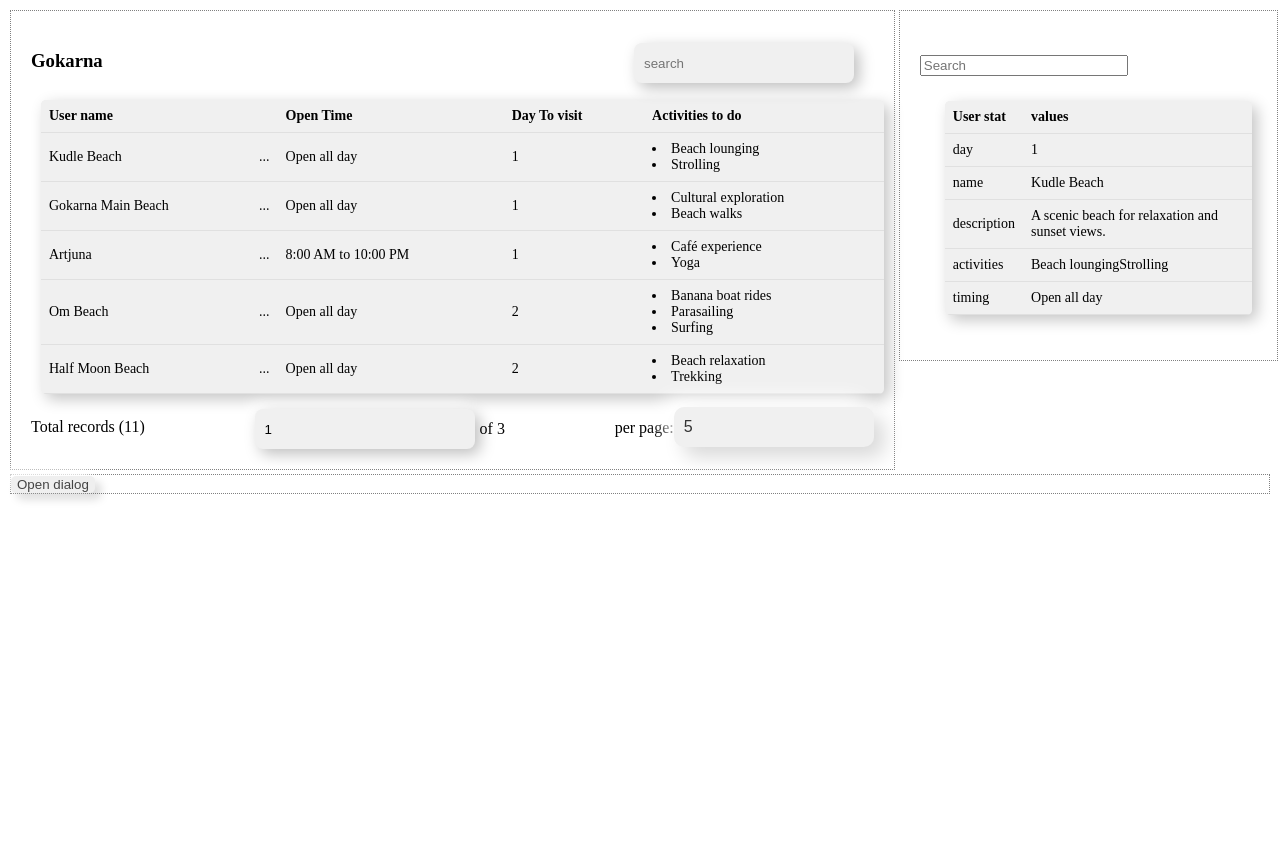
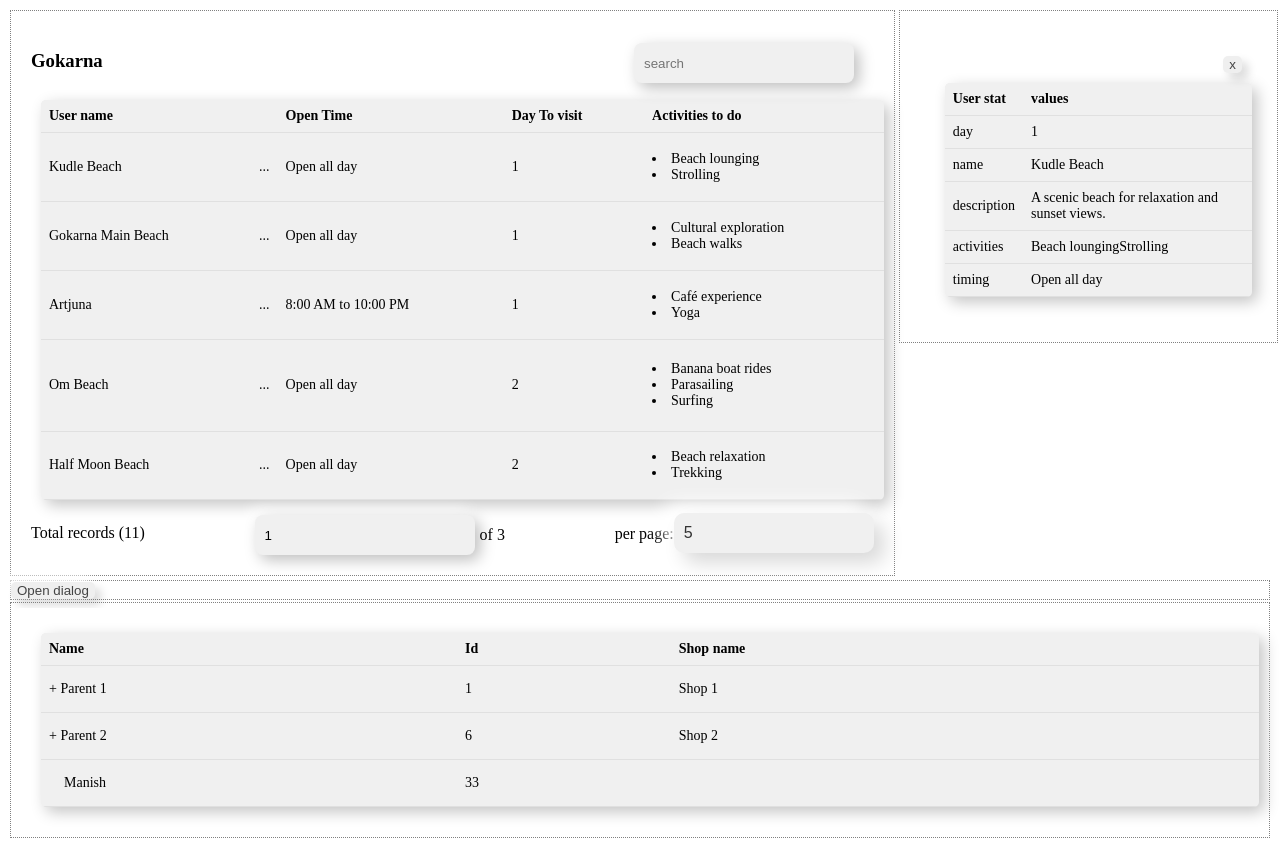
Before and after one commit to manish774/maxreact, a React app in the folder Common/: page / in a window 1280 px wide. Before the commit the page ends 800 px from the top, so only its background shows below. Built offline with nearby package versions, Linux system fonts and the light colour scheme.

Commit message:
Table tree updated: new

```diff
--- a/Common/src/App.tsx
+++ b/Common/src/App.tsx
@@ -1,15 +1,14 @@
-import React, { useEffect, useMemo, useState } from "react";
-import DATA from "./mocks/data.json";
+import { useState } from "react";
 import trip from "./mocks/Trip.json";
 import "./style.css";
-import Table from "./components/Table";
+import Table from "./components/Table/Table";
 import Cards from "./components/Cards";
-import { ColumnProps, tableConfig } from "./Model/Default";
+import { tableConfig } from "./Model/Default";
 import "./Neu/default.scss";
 import Modal from "./components/Modal/Modal";
-import Select from "./components/generic/Select";
 import { Resizable } from "re-resizable";
-
+import Tree from "./components/Tree/Tree";
+import TreeData from "./mocks/Tree.json";
 const App = () => {
   const [selectedRow, setSelectedRow] = useState(trip[0]);
   const [data, setData] = useState(trip);
@@ -99,6 +98,7 @@ const App = () => {
     paginationRequired: true,
     showHeaderCount: false,
     title: <h3>Gokarna </h3>,
+    minHeight: "400px",
     columns: [
       {
         id: "name",
@@ -141,6 +141,12 @@ const App = () => {
   const selectHandler = (e: any) => {
     console.log(e);
   };
+  // ____________________Tree______________--
+  const treeConfig: tableConfig = {
+    title: "Tree Table",
+    columns: [{ id: "name", name: "Name" }],
+  };
+  //____________________________________________
   return (
     <>
       <div
@@ -171,6 +177,7 @@ const App = () => {
             <Cards
               dictionary={selectedRow}
               listHeading={{ name: "User stat", value: "values" }}
+              enableCloseAction={true}
             />
           )}
         </Resizable>
@@ -179,6 +186,9 @@ const App = () => {
         <button onClick={openDialog}>Open dialog</button>
         <Modal isDialogOpen={dialogState} />
       </Resizable>
+      <Resizable style={{ border: "1px dotted gray", margin: "2px" }}>
+        <Tree records={TreeData} config={treeConfig} pageSize={10} />
+      </Resizable>
     </>
   );
 };
--- a/Common/src/Model/Default.ts
+++ b/Common/src/Model/Default.ts
@@ -3,9 +3,10 @@ export type ThemeMode = "dark" | "light";
 export interface tableConfig {
   paginationRequired?: boolean;
   mode?: ThemeMode;
-  title: JSX.Element;
+  title: string | JSX.Element;
   columns: ColumnProps[];
   showHeaderCount?: boolean;
+  minHeight?: string;
 }
 
 export interface HoverActionProp {
--- a/Common/src/components/Cards.tsx
+++ b/Common/src/components/Cards.tsx
@@ -1,5 +1,5 @@
 import React, { useEffect, useState } from "react";
-import "./Table.scss";
+import "./generic/Table/Table.scss";
 import Input from "./generic/Input";
 import { searchFromDictionary } from "../utils/Index";
 interface CardProps {
@@ -60,23 +60,13 @@ const Cards = ({
     setDataObject("");
   };
 
-  const onSearch = (e: any) => {
-    const currentObject = structuredClone(dataObject);
-    const valuesFound = searchFromDictionary(
-      currentObject,
-      e?.target?.value || ""
-    );
-    setDataObject(valuesFound);
-  };
   return (
     dataObject && (
       <div className="table-container">
         <div>
           <h3>{title}</h3>
         </div>
-        <div>
-          <Input onchangeHandler={onSearch} value={""} placeholder="Search" />
-        </div>
+
         <div style={{ padding: "5px", margin: "10px" }}>
           {enableCloseAction && (
             <div style={{ textAlign: "right" }}>
--- a/Common/src/components/Table.tsx
+++ b/Common/src/components/Table/Table.tsx
@@ -1,18 +1,17 @@
 import React, { useCallback, useEffect, useMemo, useState } from "react";
-import { selectSubarray, sortRecords } from "../utils/Index";
-import "./Table.scss";
-import "../Neu/default.scss";
-import { paginationOptions } from "../utils/TableUtils";
-import { ASC, DESC } from "../utils/Index";
+import { selectSubarray, sortRecords } from "../../utils/Index";
+import "../generic/Table/Table.scss";
+import "../../Neu/default.scss";
+import { paginationOptions } from "../../utils/TableUtils";
+import { ASC, DESC } from "../../utils/Index";
 
-import { TableProps, ColumnProps, ThemeMode } from "../Model/Default";
+import { TableProps, ColumnProps, ThemeMode } from "../../Model/Default";
 import TableRows from "./TableRows";
-import { useDebounce } from "../hooks/hooks";
-import Toggle from "./Toggle";
-import Input from "./generic/Input";
-import Select from "./generic/Select";
+import { useDebounce } from "../../hooks/hooks";
+import Toggle from "../Toggle";
+import Input from "../generic/Input";
+import Select from "../generic/Select";
 
-// import icon from "../Assets/icons/loader.gif";
 const Table = ({ records, config }: TableProps) => {
   const [currentPagination, setCurrentPagination] = useState<any>(1);
   const [currentRecord, setCurrentRecords] = useState<any>([]);
@@ -192,7 +191,7 @@ const Table = ({ records, config }: TableProps) => {
         </div>
       </div>
       <div className="table-main">
-        <table>
+        <table style={{ minHeight: config?.minHeight || "" }}>
           <thead>
             <tr>{columnNames}</tr>
           </thead>
--- a/Common/src/components/TableRows.tsx
+++ b/Common/src/components/Table/TableRows.tsx
@@ -1,5 +1,5 @@
 import React, { useState, useEffect, useRef } from "react";
-import { ColumnProps } from "../Model/Default";
+import { ColumnProps } from "../../Model/Default";
 
 interface RowProps {
   record: any;
--- /dev/null
+++ b/Common/src/components/Tree/Tree.tsx
@@ -0,0 +1,58 @@
+// Tree.jsx
+import React, { useState } from "react";
+import TreeRows from "./TreeRows";
+import "../generic/Table/Table.scss";
+import "../../Neu/default.scss";
+import { TableProps } from "../../Model/Default";
+
+const Tree = ({ records, config, pageSize }: TableProps) => {
+  const [expandedRows, setExpandedRows] = useState<any>([]);
+  const { columns, title } = config;
+
+  const toggleExpand = (index: any) => {
+    if (expandedRows.includes(index)) {
+      setExpandedRows(expandedRows.filter((i: any) => i !== index));
+    } else {
+      setExpandedRows([...expandedRows, index]);
+    }
+  };
+
+  const prepareTreeRows = (data: any, isChildren: any, depth: any) => {
+    return data.map((d: any, index: number) => {
+      const isRowExpanded = expandedRows.includes(`${depth}_${index}`);
+      return (
+        <React.Fragment key={`${depth}_${index}`}>
+          <TreeRows
+            rowData={d}
+            depth={depth}
+            isExpanded={isRowExpanded}
+            onToggleExpand={() => toggleExpand(`${depth}_${index}`)}
+            index={`${depth}_${index}`}
+          />
+          {isRowExpanded &&
+            d?.children &&
+            prepareTreeRows(d?.children, true, depth + 10)}
+        </React.Fragment>
+      );
+    });
+  };
+
+  const tableRows = prepareTreeRows(records, false, 0);
+
+  const table = (
+    <table>
+      <thead>
+        <tr>
+          <th>Name</th>
+          <th>Id</th>
+          <th>Shop name</th>
+        </tr>
+      </thead>
+      <tbody>{tableRows}</tbody>
+    </table>
+  );
+
+  return <div className={`table-container`}>{table}</div>;
+};
+
+export default Tree;
--- /dev/null
+++ b/Common/src/components/Tree/TreeRows.tsx
@@ -0,0 +1,37 @@
+// TreeRows.jsx
+import React from "react";
+
+const TreeRows = ({
+  rowData,
+  depth,
+  isExpanded,
+  onToggleExpand,
+  index,
+}: any) => {
+  return (
+    <tr>
+      <td width={"400px"} height={"30px"}>
+        <span
+          style={{
+            marginLeft: rowData?.children ? `${depth}px` : `${depth}px`,
+          }}
+        >
+          <span
+            onClick={onToggleExpand}
+            data-id={index}
+            style={{ cursor: "pointer" }}
+          >
+            {rowData?.children && (isExpanded ? "- " : "+ ")}
+          </span>
+          <span style={{ marginLeft: rowData?.children ? "0px" : "15px" }}>
+            {rowData?.name}
+          </span>
+        </span>
+      </td>
+      <td>{rowData?.id}</td>
+      <td>{rowData?.shopName}</td>
+    </tr>
+  );
+};
+
+export default TreeRows;
--- /dev/null
+++ b/Common/src/mocks/Tree.json
@@ -0,0 +1,71 @@
+[
+  {
+    "id": 1,
+    "name": "Parent 1",
+    "shopName": "Shop 1",
+    "children": [
+      {
+        "id": 2,
+        "name": "Child 1.1",
+        "shopName": "Shop 1",
+        "children": [
+          { "id": 3, "name": "Grandchild 1.1.1", "shopName": "Shop 1" },
+          {
+            "id": 4,
+            "name": "Grandchild 1.1.2",
+            "shopName": "Shop 1",
+            "children": [
+              {
+                "id": 3,
+                "name": "Grandchild 1.1.1.1",
+                "shopName": "Shop 1",
+                "children": [
+                  {
+                    "id": 3,
+                    "name": "Grandchild 1.1.1.1.1",
+                    "shopName": "Shop 1",
+                    "children": [{ "id": 22, "name": "Grandchild 1.1.1.1.1.1" }]
+                  },
+                  {
+                    "id": 3,
+                    "name": "Grandchild 1.1.1.1.2",
+                    "shopName": "Shop 11",
+                    "children": [{ "id": 22, "name": "Grandchild 1.1.1.1.1.2" }]
+                  }
+                ]
+              }
+            ]
+          }
+        ]
+      },
+      { "id": 5, "name": "Child 1.2", "shopName": "Shop 1" }
+    ]
+  },
+  {
+    "id": 6,
+    "name": "Parent 2",
+    "shopName": "Shop 2",
+    "children": [
+      { "id": 7, "name": "Child 2.1", "shopName": "Shop 2" },
+      {
+        "id": 8,
+        "name": "Child 2.2",
+        "shopName": "Shop 2",
+        "children": [
+          {
+            "id": 9,
+            "name": "Grandchild 2.2.1",
+            "shopName": "Shop 2",
+            "children": [
+              { "id": 10, "name": "most grand", "shopName": "Shop 2" }
+            ]
+          }
+        ]
+      }
+    ]
+  },
+  {
+    "id": 33,
+    "name": "Manish"
+  }
+]
```
Also changed, not shown: Common/src/components/generic/Table/TableFooter.tsx (added, +7 -0 lines), Common/src/components/generic/Table/TableHeader.tsx (added, +38 -0 lines), Common/src/mocks/Test.json (added, +100 -0 lines), Common/src/components/generic/Table/Table.scss (renamed from Common/src/components/Table.scss).
